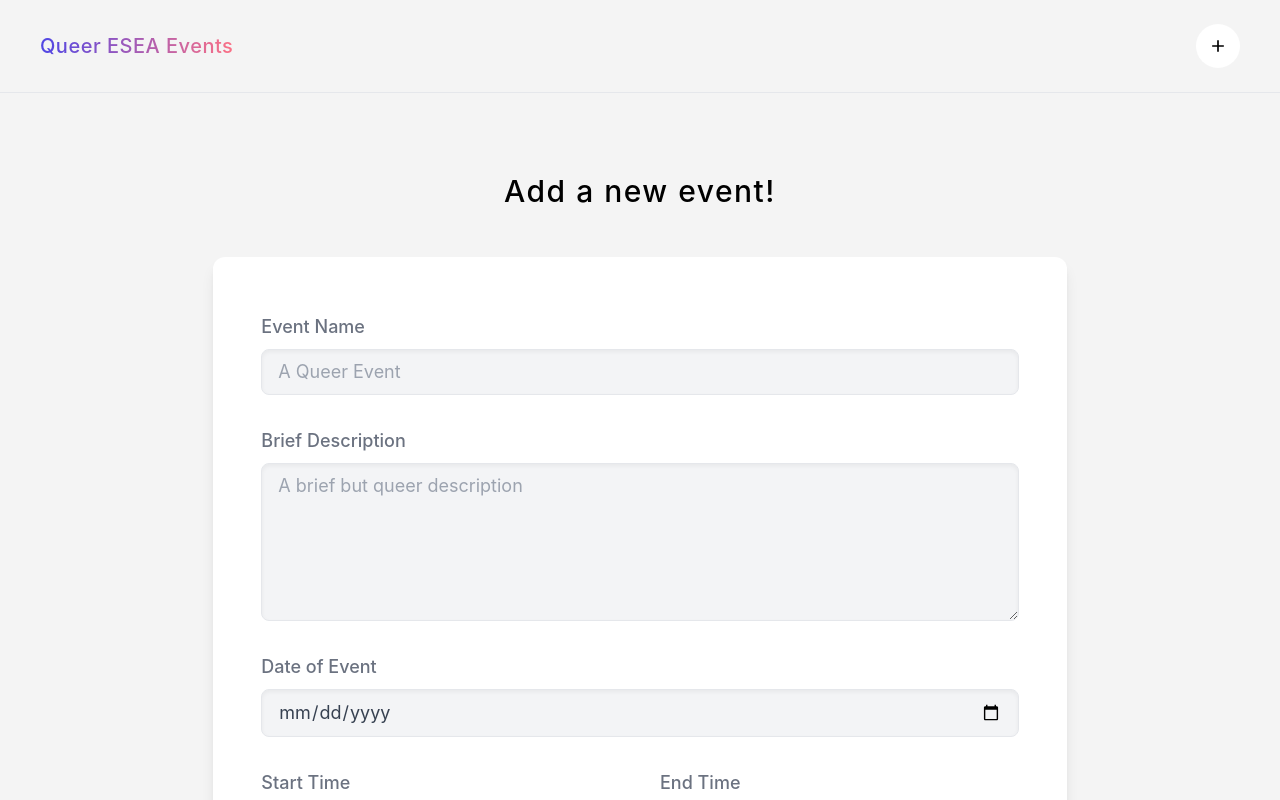
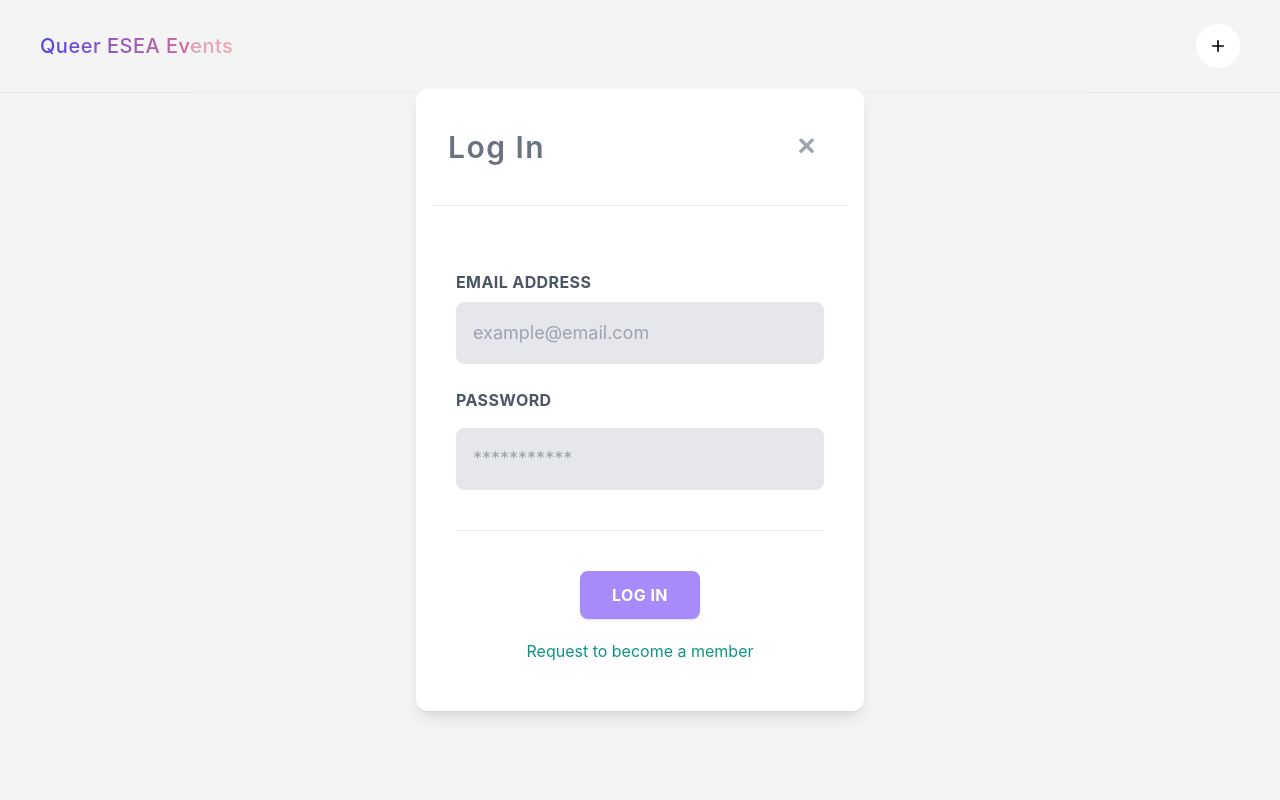
Before and after one commit to kcxgu/queer-events-frontend, a React (Create React App) app: page /add-event in a window 1280 px wide. Shown: the top 800 px of the page. Built offline with nearby package versions, Linux system fonts and the light colour scheme; no server answers.

Commit message:
added check errors log in and sign up

```diff
--- a/src/atoms/userAtom.js
+++ b/src/atoms/userAtom.js
@@ -1,6 +1,6 @@
 import { atom } from "recoil";
 
-export const userAtomState = atom({
+export const userState = atom({
     key: "userState",
     default: [],
 })
--- a/src/components/Events/AddEventForm.jsx
+++ b/src/components/Events/AddEventForm.jsx
@@ -1,9 +1,14 @@
 import { useState } from "react";
 import { useNavigate } from "react-router-dom";
+import { useRecoilState, useSetRecoilState } from "recoil";
+import { userState } from "../../atoms/userAtom";
 import axios from "axios";
+import { authModalState } from "../../atoms/authModal";
 
 const AddEventForm = ({ setUpdate }) => {
     const navigate = useNavigate();
+    const [userStateValue] = useRecoilState(userState);
+    const setAuthModalState = useSetRecoilState(authModalState);
     const [eventInput, setEventInput] = useState({
         eventName: "",
         description: "",
@@ -17,6 +22,13 @@ const AddEventForm = ({ setUpdate }) => {
         eventURL: "",
         price: 0,
     })
+
+    if (!userStateValue.name) {
+        setAuthModalState({
+            open: true,
+            view: "login",
+        })
+    }
 
     const handleInput = (e) => {
         const { name, value } = e.target;
@@ -67,8 +79,12 @@ const AddEventForm = ({ setUpdate }) => {
 
     return (
         <div className="max-w-7xl py-10 md:py-12 lg:py-14 md:mx-auto">
+
+            {userStateValue.name && (
+                <>
                     <div>
-                <h1 className="text-center text-xl md:text-2xl lg:text-3xl font-medium tracking-wider pt-6 pb-12">Add a new event!</h1>
+                        <h1 className="text-center text-xl md:text-2xl lg:text-3xl font-medium tracking-wider">Hey {userStateValue.name}</h1>
+                        <h1 className="text-center text-3xl md:text-4xl lg:text-5xl font-medium tracking-wider pt-6 pb-12">Add a new event!</h1>
                     </div>
                     <form className="w-11/12 md:w-4/5 lg:w-2/3 mx-auto flex flex-col gap-6 md:gap-8 bg-white text-gray-700 py-6 md:py-14 px-8 md:px-12 rounded-xl text-lg shadow-lg">
                         <div className="flex flex-col gap-2">
@@ -247,6 +263,9 @@ const AddEventForm = ({ setUpdate }) => {
                             Add Event
                         </button>
                     </form>
+                </>
+            )}
+
         </div>
     )
 }
--- a/src/components/User/AuthModal.jsx
+++ b/src/components/User/AuthModal.jsx
@@ -1,7 +1,9 @@
 import { useState } from "react";
 import { authModalState } from "../../atoms/authModal"
 import { useRecoilState } from "recoil";
+import { userState } from "../../atoms/userAtom";
 import { useNavigate } from "react-router-dom";
+import axios from "axios";
 
 const AuthModal = () => {
     const navigate = useNavigate();
@@ -10,6 +12,8 @@ const AuthModal = () => {
         email: "",
         password: "",
     });
+    const [logInErrorMsg, setLogInErrorMsg] = useState("");
+    const [userStateValue, setUserStateValue] = useRecoilState(userState)
 
     const handleClose = () => {
         setModalState(prev => ({
@@ -32,6 +36,47 @@ const AuthModal = () => {
             open: false,
         }))
         navigate("/signup")
+    }
+
+    const checkErrors = () => {
+        const { email, password } = user;
+
+        if (email.length < 8) setLogInErrorMsg("Please enter valid email address");
+
+        if (password.length < 8) setLogInErrorMsg("Please enter password of at least 8 characters in length");
+
+        if (email.length < 8 && password.length < 8) {
+            setLogInErrorMsg("Please enter valid email address and password to continue")
+        }
+    }
+
+    const handleLogIn = async (e) => {
+        e.preventDefault();
+
+        const { email, password } = user;
+
+        checkErrors();
+
+        if (email.length >= 8 && password.length >= 8) {
+
+            setLogInErrorMsg("");
+
+            const res = await axios.post(process.env.REACT_APP_LOGIN, user)
+
+            if (res.data.message) {
+                setLogInErrorMsg(res.data.message);
+            } else {
+                setUserStateValue({
+                    name: res.data.data.name,
+                    email: res.data.data.email,
+                });
+                setModalState(prev => ({
+                    ...prev,
+                    open: false,
+                }));
+                navigate("/add-event")
+            }
+        }
     }
 
     return (
@@ -87,8 +132,14 @@ const AuthModal = () => {
                                     />
                                 </div>
                             </div>
+                            {logInErrorMsg && <p className="text-center text-red-500 pb-6">{logInErrorMsg}</p>}
                             <div className="flex flex-col items-center justify-center pt-10 pb-6 px-1 border-t boder-slate-200">
-                                <button className="mx-auto bg-violet-400 text-white font-bold uppercase px-8 py-3 rounded-lg shadow hover:shadow-lg hover:opacity-90 outline-none tracking-wide ease-linear transition-all duration-150">Log In</button>
+                                <button
+                                    className="mx-auto bg-violet-400 text-white font-bold uppercase px-8 py-3 rounded-lg shadow hover:shadow-lg hover:opacity-90 outline-none tracking-wide ease-linear transition-all duration-150"
+                                    onClick={handleLogIn}
+                                >
+                                    Log In
+                                </button>
                                 <p className="text-teal-600 text-center pt-5 cursor-pointer hover:underline underline-offset-4 decoration-2 decoration-teal-500"
                                     onClick={handleSignUp}
                                 >
--- a/src/pages/SignUp.js
+++ b/src/pages/SignUp.js
@@ -2,6 +2,8 @@ import { useState } from "react";
 import axios from "axios";
 import Navbar from "../components/Navbar";
 import { useNavigate } from "react-router-dom";
+import { useRecoilState } from "recoil";
+import { userState } from "../atoms/userAtom";
 
 const SignUp = () => {
     const navigate = useNavigate();
@@ -10,7 +12,8 @@ const SignUp = () => {
         email: "",
         password: "",
     })
-    const [errorMsg, setErrorMsg] = useState("");
+    const [userStateValue, setUserStateValue] = useRecoilState(userState);
+    const [signUpErrorMsg, setSignUpErrorMsg] = useState("");
 
     const handleInput = (e) => {
         const { name, value } = e.target
@@ -20,21 +23,47 @@ const SignUp = () => {
         })
     }
 
+    const checkErrors = () => {
+        const { name, email, password } = newUser;
+
+        if (name === "") setSignUpErrorMsg("Please enter a name");
+
+        if (email.length < 8) setSignUpErrorMsg("Please enter valid email address");
+
+        if (password.length < 8) setSignUpErrorMsg("Please enter password of at least 8 characters in length");
+
+        if (email.length < 8 && password.length < 8) {
+            setSignUpErrorMsg("Please enter valid email address and password to continue")
+        }
+    }
+
     const handleSignUp = async (e) => {
         e.preventDefault();
 
+        checkErrors();
+
         const { name, email, password } = newUser;
 
-        if (name && email && password) {
+        if (name && email.length >= 8 && password.length >= 8) {
+
+            setSignUpErrorMsg("");
+
             try {
                 const res = await axios.post(process.env.REACT_APP_SIGNUP, newUser);
-                setErrorMsg(res.data.message);
-                navigate("/add-event")
+                if (res.data.message === "Success!") {
+                    setUserStateValue({
+                        name: name,
+                        email: email,
+                    })
+                    navigate("/add-event")
+                } else {
+                    setSignUpErrorMsg(res.data.message);
+                }
             } catch (error) {
                 console.log(error)
             }
         } else {
-            setErrorMsg("Please ensure all fields have valid input")
+            setSignUpErrorMsg("Please ensure all fields have valid input")
         }
     }
 
@@ -101,7 +130,7 @@ const SignUp = () => {
                                 required
                             />
                         </div>
-                        {errorMsg && <p className="text-center text-red-500 py-2">{errorMsg}</p>}
+                        {signUpErrorMsg && <p className="text-center text-red-500 py-2">{signUpErrorMsg}</p>}
                         <div className="w-full flex justify-center mt-4 pt-10 border-t">
                             <button className="mx-auto bg-indigo-400 text-white font-bold uppercase px-8 py-3 rounded-lg shadow hover:shadow-lg hover:bg-indigo-500 outline-none tracking-wide ease-linear transition-all duration-150"
                                 onClick={handleSignUp}
```
Also changed, not shown: 1 other file (tests, documents, lock files or other folders). Lines whose indentation alone changed are shown as unchanged.
